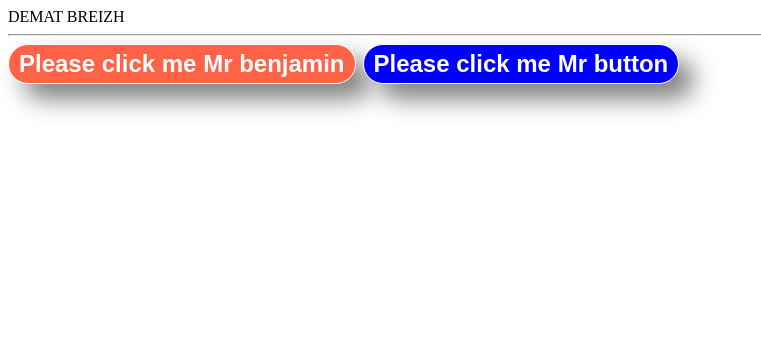
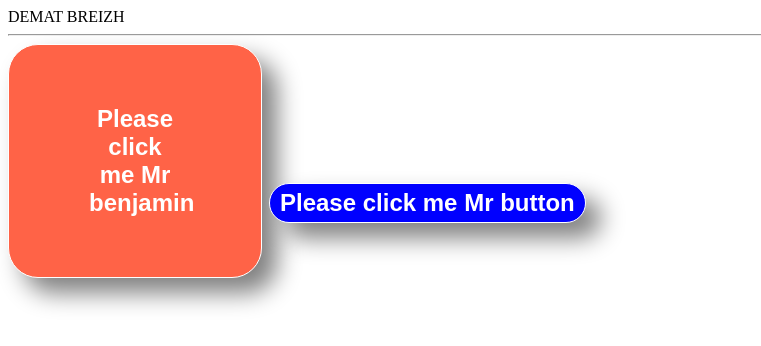
Before and after one commit to ArnaudMaryArnaud/orsys-react-training, a React (Vite) app: page / in a window 1280 px wide. Shown: the top 346 px of the page, without its empty margins (0-761 px from the left). Built offline with nearby package versions, Linux system fonts and the light colour scheme.

Commit message:
add style coming from parent using shape propTypes

```diff
--- a/src/App/App.jsx
+++ b/src/App/App.jsx
@@ -9,7 +9,7 @@ import Button from './components/Button/Button.jsx';
 const App=(props) => {
     return (
     <div className='App'>DEMAT BREIZH<hr/>
-    <Button text="benjamin" bgcolor="tomato" color="yellow" />
+    <Button text="benjamin" bgcolor="tomato" color="yellow" style={{width: '254px', padding:'60px 80px'}} />
     <Button text="button" color="red" bgcolor="blue"/>
     </div>
     )
--- a/src/App/components/Button/Button.jsx
+++ b/src/App/components/Button/Button.jsx
@@ -12,7 +12,11 @@ import PropTypes from 'prop-types'
 const Button=(props) => {
     let message = "Please click me Mr " + props.text;
     return (
-    <button className={style.Button} style={{backgroundColor: props.bgcolor}}>{message}</button>
+    <button className={style.Button}
+    /**
+     * order matter, the last one wins in case of duplicate properties
+     */
+    style={{backgroundColor: props.bgcolor, ...props.style}}>{message}</button>
     )
 };
 
@@ -23,6 +27,10 @@ Button.propTypes={
     text: PropTypes.string.isRequired,
     bgcolor: PropTypes.oneOf(['blue','green','tomato','transparent']),
     color: PropTypes.string,
+    style: PropTypes.shape({
+        width: PropTypes.string,
+        padding: PropTypes.string,
+    })
 }
 
 /**
```
